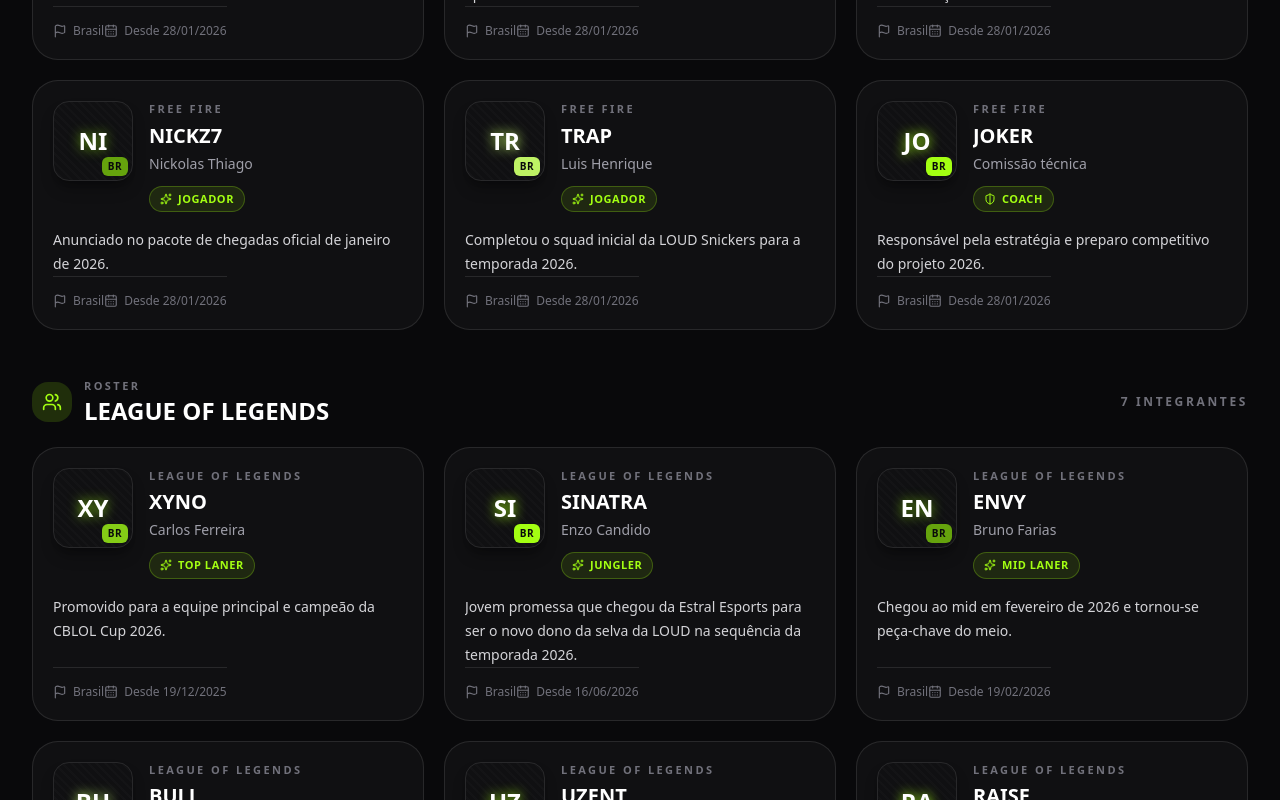
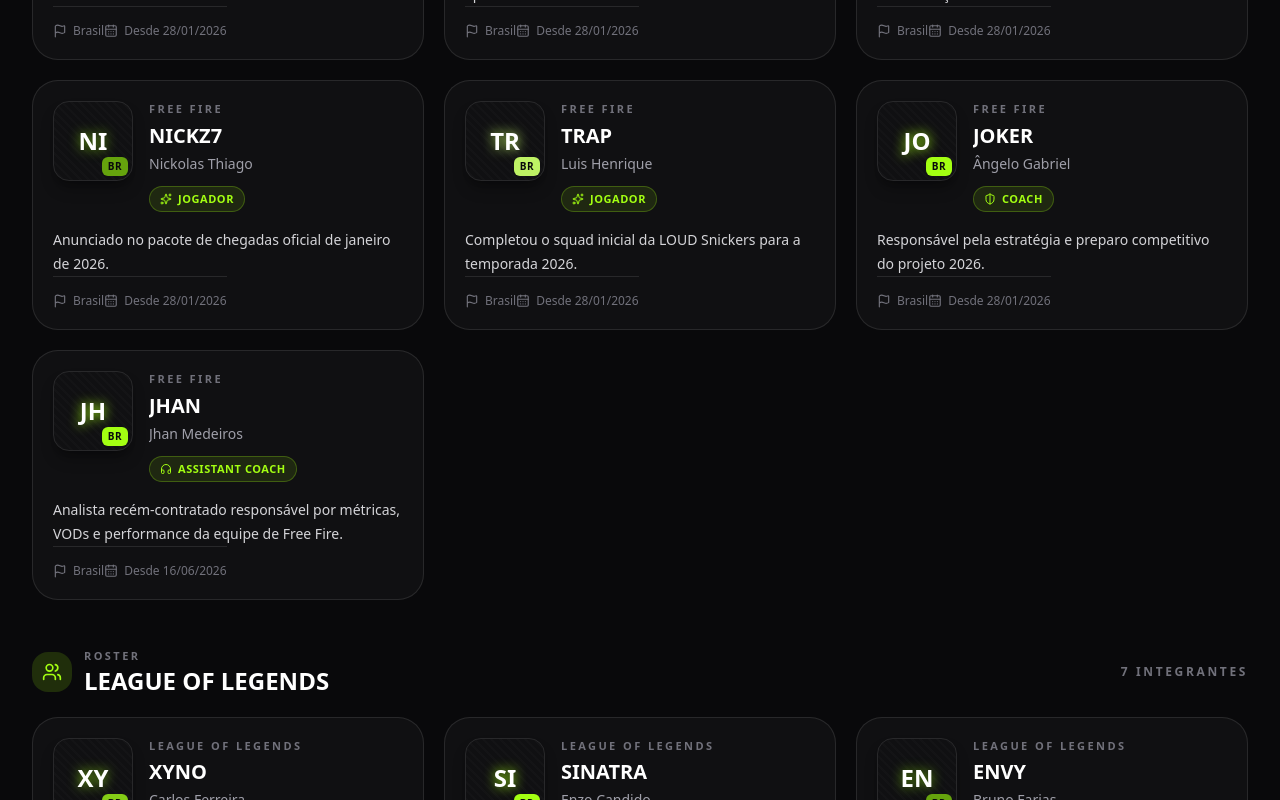
Before and after one commit to caseyj2t/LOUD-Archive, a React (Vite) app: page / in a window 1280 px wide. Shown: the part 5879-6679 px from the top of the page. Built offline with nearby package versions, Linux system fonts and the light colour scheme.

Commit message:
assistant jhan medeiros add free fire

```diff
--- a/src/data/playerData.ts
+++ b/src/data/playerData.ts
@@ -101,7 +101,7 @@
   {
     id: "ff-joker",
     nickname: "JOKER",
-    realName: "Comissão técnica",
+    realName: "Ângelo Gabriel",
     nationality: "Brasil",
     flag: "BR",
     role: "Coach",
@@ -111,6 +111,21 @@
     modalityId: "free-fire",
     highlight: "Responsável pela estratégia e preparo competitivo do projeto 2026.",
     signaturePalette: palette(5),
+  },
+
+  {
+    id: "ff-jhan",
+    nickname: "Jhan",
+    realName: "Jhan Medeiros",
+    nationality: "Brasil",
+    flag: "BR",
+    role: "Assistant Coach",
+    roleCategory: "staff",
+    joinDate: "16/06/2026",
+    modality: "Free Fire",
+    modalityId: "free-fire",
+    highlight: "Analista recém-contratado responsável por métricas, VODs e performance da equipe de Free Fire.",
+    signaturePalette: palette(0),
   },
 
   // ===== LEAGUE OF LEGENDS =====
```
